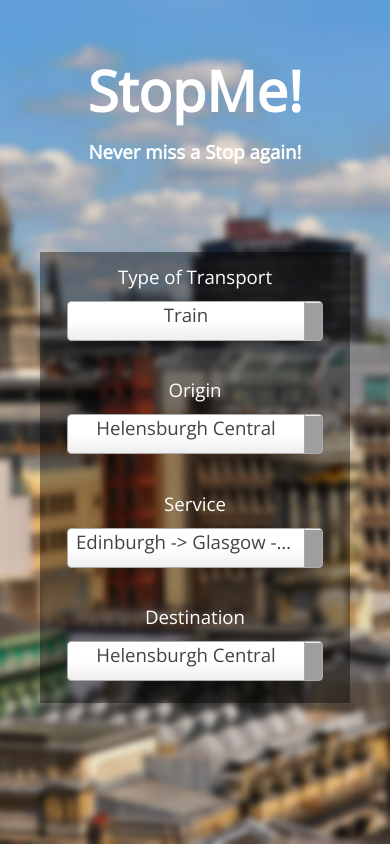
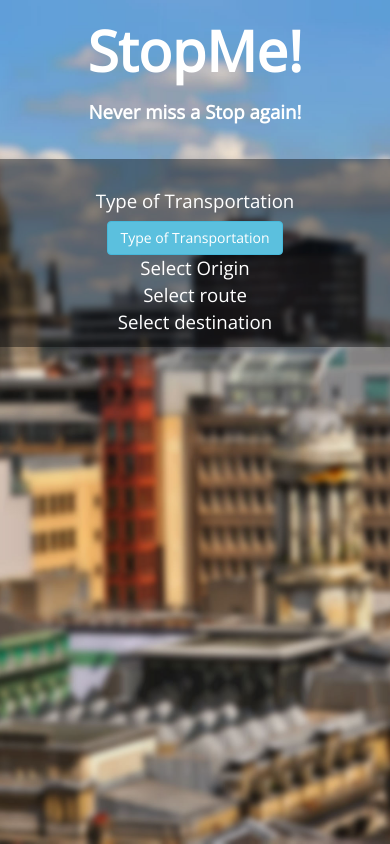
Before and after one commit to kadrouven/StopMe, a Django app: page /search in a window 390 px wide. Run offline with Django 3.2, Linux system fonts and the light colour scheme; data comes from the database, SQL or seed files in the repository; some libraries are stand-ins or nearby versions; grey boxes are pictures that could not be loaded.

Commit message:
Functionality for searching

```diff
--- a/StopMeProject/Data/Bus/RouteStops/77_BusStops_To_Airport.txt
+++ b/StopMeProject/Data/Bus/RouteStops/77_BusStops_To_Airport.txt
@@ -1,4 +1,4 @@
-Buchanan Bus Station,Glasgow Airport,South Glasgow Hospital
+Buchanan Bus Station,Glasgow Airport,South Glasgow Hospital - W
 Buchanan Bus Station
 Bath St - Near E Bath Ln
 Bath St - Near Wellington St St
--- a/StopMeProject/Data/Bus/RouteStops/77_BusStops_To_BusStation.txt
+++ b/StopMeProject/Data/Bus/RouteStops/77_BusStops_To_BusStation.txt
@@ -1,4 +1,4 @@
-Glasgow Airport,Buchanan Bus Station,South Glasgow Hospital
+Glasgow Airport,Buchanan Bus Station,South Glasgow Hospital - E
 Glasgow Airport
 White Cart Rd
 Paisley Rd - Near Wright St - E
--- a/StopMeProject/Data/Bus/Routes/Routes.txt
+++ b/StopMeProject/Data/Bus/Routes/Routes.txt
@@ -1,2 +1,2 @@
-77,Buchanan Bus Station,South Glasgow Hospital,Glasgow Airport
-77,Glasgow Airport,South Glasgow Hospital,Buchanan Bus Station
+77,Buchanan Bus Station,South Glasgow Hospital - W,Glasgow Airport
+77,Glasgow Airport,South Glasgow Hospital - E,Buchanan Bus Station
--- a/StopMeProject/StopMe/models.py
+++ b/StopMeProject/StopMe/models.py
@@ -11,12 +11,12 @@ class Station(models.Model):
 
 class Route(models.Model):
     serviceNumber = models.CharField(max_length = 10, null=True, blank=True)
-    origin = models.CharField(max_length = 128, null=False, blank=False)
-    destination = models.CharField(max_length = 128, null=False, blank=False)
-    via = models.CharField(max_length = 128, null=True, blank=True)
+    origin = models.ForeignKey(Station, related_name='origin')
+    destination = models.ForeignKey(Station, related_name='destination')
+    via = models.ForeignKey(Station, related_name='via')
 
     def __unicode__(self):
-      return self.destination
+      return self.id
 
 class RouteStation(models.Model):
     route = models.ForeignKey(Route)
--- a/StopMeProject/StopMe/urls.py
+++ b/StopMeProject/StopMe/urls.py
@@ -3,4 +3,6 @@ from StopMe import views
 
 urlpatterns = patterns('',
     url(r'^$', views.index, name='index'),
-    url(r'^search', views.search, name='search'))
+    url(r'^search', views.search, name='search'),
+    url(r'^map', views.map, name='map'),
+    )
--- a/StopMeProject/StopMe/views.py
+++ b/StopMeProject/StopMe/views.py
@@ -9,7 +9,7 @@ from StopMe.models import Station, Route, RouteStation
 def index(request):
     context = RequestContext(request)
     context_dict = {}
-    station = Station.objects.filter(lat__range=(55.868030,55.870230), type="Train")
+    station = Station.objects.filter(lat__range=(55.868030,55.870230), type=" Train")
     context_dict["station"] = station
     route = Route.objects.all()
     context_dict["route"] = route
@@ -20,12 +20,32 @@ def index(request):
 def search(request):
     context = RequestContext(request)
     context_dict = {}
-    type = Station.objects.values('type').distinct()
+
+    type = Station.objects.values("type").distinct()
     context_dict["type"] = type
-    origin = Station.objects.all()
-    context["origin"] = origin
-    route = Route.objects.all()
-    context_dict["route"] = route
-    destination = Station.objects.all()
-    context_dict["destination"] = destination
+
+    if request.POST.get("type", ""):
+        context_dict["selected_type"] = request.POST.get("type", "")
+        origin = Station.objects.filter(type=(request.POST.get("type", "")))
+        context["origin"] = origin
+
+    if request.POST.get("origin", ""):
+        context_dict["selected_origin"] = request.POST.get("origin", "")
+        route = RouteStation.objects.filter(station__stationName=request.POST.get("origin", ""))
+        context_dict["route"] = route
+
+    if request.POST.get("route", ""):
+        context_dict["selected_route"] = request.POST.get("route", "")
+        destination = RouteStation.objects.filter(route__destination__stationName=request.POST.get("route", ""))
+        context_dict["destination"] = destination
+
+    if request.POST.get("destination", ""):
+        return map()
+
     return render_to_response('StopMe/search.html', context_dict, context)
+
+def map(request):
+    context = RequestContext(request)
+    context_dict = {}
+    context_dict["final_destination"] = Station.objects.get(stationName=request.POST.get("destination", ""))
+    return render_to_response('StopMe/map.html', context_dict, context)
--- a/StopMeProject/templates/StopMe/search.html
+++ b/StopMeProject/templates/StopMe/search.html
@@ -6,36 +6,8 @@
 
 {% block body_block %}
 
-  <link href="{% static "css/select2.css" %}" rel="stylesheet">
-  <style type="text/css">
-  body {
-    padding: 40px;
-  }
-  </style>
 
-  <!-- scripts -->
-  <script src="http://code.jquery.com/jquery-1.10.2.min.js"></script>
-  <script src="{% static "js/select2.js" %}"></script>
-
-  <script>
-    $(function(){
-      // turn the element to select2 select style
-      $('#select2').select2({ width: '100%' });
-    });
-    $(function(){
-      // turn the element to select2 select style
-      $('#select3').select2({ width: '100%' });
-    });
-    $(function(){
-      // turn the element to select2 select style
-      $('#select4').select2({ width: '100%' });
-    });
-    $(function(){
-      // turn the element to select2 select style
-      $('#select5').select2({ width: '100%' });
-    });
-  </script>
-
+  <script src="https://ajax.googleapis.com/ajax/libs/jquery/1.11.3/jquery.min.js"></script>
 <div class="container">
 	<div class="row">
 		<h1 class="text-center">
@@ -45,56 +17,123 @@
 			<strong>Never miss a Stop again!</strong>
 		</h2>
 	</div>
-	<br><br><br>
+	<br>
 	<div class="row">
 		<div class="col-md-12 block">
 			<div class="col-md-4 col-md-offset-4">
 				<div class="text-center">
-			    	<p>Type of Transport</p>
-			    	<p>
-			     	   <select id="select2">
-						   {% for transport in type %}
-							<option value={{ transport.type }}>{{ transport.type }}</option>
-							{% endfor %}
-			     	   </select>
-			    	</p>
+					<form action="" method="post">
+					{% csrf_token %}
+
+
+
+					<div class="container">
+					  <h2>Type of Transportation</h2>
+
+
+	  				  {% if selected_type %}
+					  	  {{ selected_type }}
+					  {% else %}
+					  <button type="button" class="btn btn-info" data-toggle="collapse" data-target="#demo">Type of Transportation</button>
+					  <div id="demo" class="collapse">
+						  <div style="overflow:scroll; height:200px;">
+
+					   		      {% for transport in type %}
+								      <input type="submit" name="type" id="type" value="{{ transport.type }}"/>{{ transport.type }}</input><br>
+							      {% endfor %}
+
+							</div>
+					    </div>
+						{% endif %}
+
 
 					<br>
+  				  {% if selected_type and not selected_origin %}
+					  <button type="button" class="btn btn-info" data-toggle="collapse" data-target="#demo1">Origin</button>
+					  <div id="demo1" class="collapse">
+						  <div style="overflow:scroll; height:200px;">
 
-					<p>Origin</p>
-			   		<p>
-			   	   	<select id="select3">
-					  {% for station in origin %}
-					  	<option value={{ station.stationName }}>{{ station.stationName }}</option>
-					  {% endfor %}
-			  		</select>
-					</p>
+					   		      {% for transport in origin %}
+								  		<input type="hidden" name="type" value="{{selected_type}}"></input>
+								      <input type="submit" name="origin" id="type" value="{{ transport.stationName }}"/></input><br>
+							      {% endfor %}
 
-					<br>
+							</div>
+						</div>
+				{% elif selected_origin %}
+					{{ selected_origin }}
+				  {% else %}
+				  	Select Origin
 
-					<p>Service</p>
-					<p>
-					<select id="select4">
-						  {% for service in route %}
-					  	<option value={{ service.destination }}>{{ service.origin }} -> {{ service.via }} -> {{ service.destination }}</option>
-					  {% endfor %}
-				     </select>
-			    	</p>
+					{% endif %}
 
-					<br>
+				  <br>
 
-					<p>Destination</p>
-			   	 	<p>
-			     	<select id="select5">
-					  {% for station in destination %}
-					  	<option value={{ station.stationName }}>{{ station.stationName }}</option>
-					  {% endfor %}
-			      	</select>
-			    	</p>
-				</div>
+    				  {% if selected_type and selected_origin and not selected_route %}
+  					  <button type="button" class="btn btn-info" data-toggle="collapse" data-target="#demo2">Route</button>
+  					  <div id="demo2" class="collapse">
+  						  <div style="overflow:scroll; height:200px;">
+
+  					   		      {% for transport in route %}
+  								  		<input type="hidden" name="type" value="{{selected_type}}"></input>
+										<input type="hidden" name="origin" value="{{selected_origin}}"></input>
+  								      <input type="submit" name="route" id="type" value="{{ transport.route.destination }}"/></input><br>
+  							      {% endfor %}
+
+  							</div>
+  						</div>
+  				{% elif selected_route %}
+  					{{ selected_route }}
+  				  {% else %}
+  				  	Select route
+
+  					{% endif %}
+
+				  <br>
+				  </form>
+				  <form action="/map.html" method="post">
+					  {% csrf_token %}
+    				  {% if selected_type and selected_origin and selected_route and not selected_destination %}
+  					  <button type="button" class="btn btn-info" data-toggle="collapse" data-target="#demo3">Destination</button>
+  					  <div id="demo3" class="collapse">
+  						  <div style="overflow:scroll; height:200px;">
+
+  					   		      {% for transport in destination %}
+  								  		<input type="hidden" name="type" value="{{selected_type}}"></input>
+  								  		<input type="hidden" name="origin" value="{{selected_type}}"></input>
+										<input type="hidden" name="route" value="{{selected_route}}"></input>
+  								      <input type="submit" name="destination" id="type" value="{{ transport.station.stationName }}"/></input><br>
+  							      {% endfor %}
+
+  							</div>
+  						</div>
+  				{% elif selected_destination %}
+  					{{ selected_destination }}
+  				  {% else %}
+  				  	Select destination
+
+  					{% endif %}
+
+
+
+
+					</form>
+				</div></div>
 			</div>
 		</div>
 	</div>
+
+
+
+
+
+
+
+
+
+
+
+
 </div>
 
 {% endblock %}
```
Also changed, not shown: StopMeProject/populate.py (+7 -2 lines), StopMeProject/templates/StopMe/map.html (added, +58 -0 lines), StopMeProject/StopMe/migrations/0001_initial.py, StopMeProject/db.sqlite3, 3 other files.
